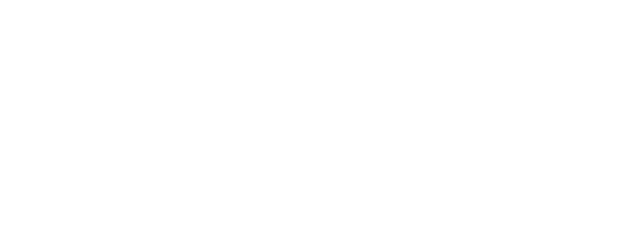
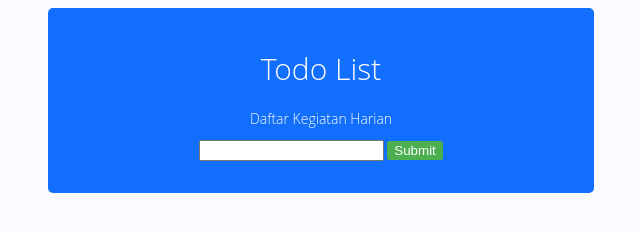
Before and after one commit to dts-kominfo-rea4b/challenge-dom-galihdwi, a website: page index.html in a window 1280 px wide. Shown: the whole page, without its empty margins (319-959 px from the left). Drawn offline with Linux system fonts and the light colour scheme.

Commit message:
final task

```diff
--- a/index.html
+++ b/index.html
@@ -5,37 +5,58 @@
     <meta http-equiv="X-UA-Compatible" content="IE=edge" />
     <meta name="viewport" content="width=device-width, initial-scale=1.0" />
     <title>Challenge - DOM</title>
+    <link rel="stylesheet" href="style.css" />
   </head>
   <body>
     <div id="app">
       <!-- TODO: Buatlah sebuah header dengan id todo-title -->
+      <header id="todo-title">
+        <h1>Todo List</h1>
+      </header>
+
       <!-- TODO: Buatlah sebuah subtitle dengan id todo-subtitle -->
+      <h2 id="todo-subtitle">Daftar Kegiatan Harian</h2>
 
       <!-- Section: input -->
       <!-- TODO: Buatlah sebuah input bertipe text dengan id todo-input -->
+      <input type="text" id="todo-input" />
       <!-- TODO: Buatlah sebuah button dengan id todo-submit -->
+      <button id="todo-submit">Submit</button>
 
       <!-- Section output -->
       <!-- TODO: Buatlah sebuah <ul> dengan id todo-output -->
+      <ul id="todo-output"></ul>
     </div>
 
     <!-- ! Untuk tantangan ini, script jangan diubah ke external js yah ! -->
     <script>
       // TODO: Deklarasi variable sesuai dengan kebutuhan di sini
-      let button;
-      let input;
-      let output;
+      let button = document.getElementById('todo-submit')
+      let input = document.getElementById('todo-input')
+      let output = document.getElementById('todo-output')
 
       // TODO: Buatlah sebuah fungsi dengan nama fnClickHandler
       // Fungsi yang digunakan untuk menambahkan tulisan
       // Jangan ubah cara deklarasi fungsinya, cukup isi saja
-      function fnClickHandler(toDoItem) {}
+      function fnClickHandler (toDoItem) {
+        let ls = document.createElement('li')
+        ls.innerHTML = toDoItem
+        output.appendChild(ls)
+      }
 
       // TODO: register event onclick / addEventListener untuk button
       // akan menjalankan fungsi fnClickHandler
+      button.addEventListener('click', function () {
+        fnClickHandler(input.value)
+      })
 
       // TODO: register event onkeypress / addEventListener untuk input
       // sehingga saat di input ditekan enter akan menjalankan fungsi fnClickHandler juga
+      input.addEventListener('keypress', function (e) {
+        if (e.key === 'Enter') {
+          fnClickHandler(input.value)
+        }
+      })
     </script>
   </body>
 </html>
--- /dev/null
+++ b/style.css
@@ -0,0 +1,44 @@
+body {
+    background-color: #FAFBFE;
+    font-family: 'Open Sans', sans-serif;
+    font-size: 12px;
+    color: white;
+    text-align: center;
+}
+
+#app {
+    width: 40%;
+    height: 100%;
+    justify-content: center;
+    align-items: center;
+    margin: 0 auto;
+    background-color: #126EFD;
+    border-radius: 5px;
+    color: white;
+    padding: 20px;
+}
+
+#app h1 {
+    font-size: 30px;
+    font-weight: 300;
+    margin-bottom: 20px;
+}
+
+#todo-subtitle {
+    font-size: 14px;
+    font-weight: 300;
+    color: white;
+    text-align: center;
+}
+
+#todo-list {
+    margin-top: 20px;
+    margin-bottom: 20px;
+}
+
+#todo-submit {
+    background-color: #4CAF50;
+    border: 1px solid #4CAF50;
+    border-radius: 2px;
+    color: white;
+}
```
